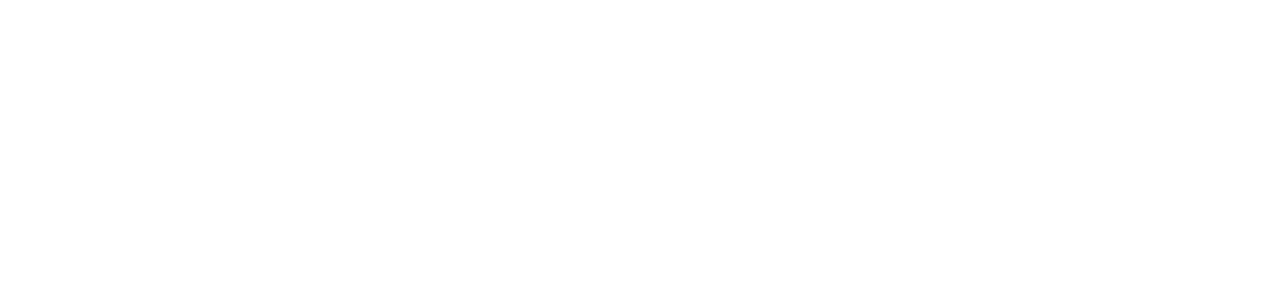
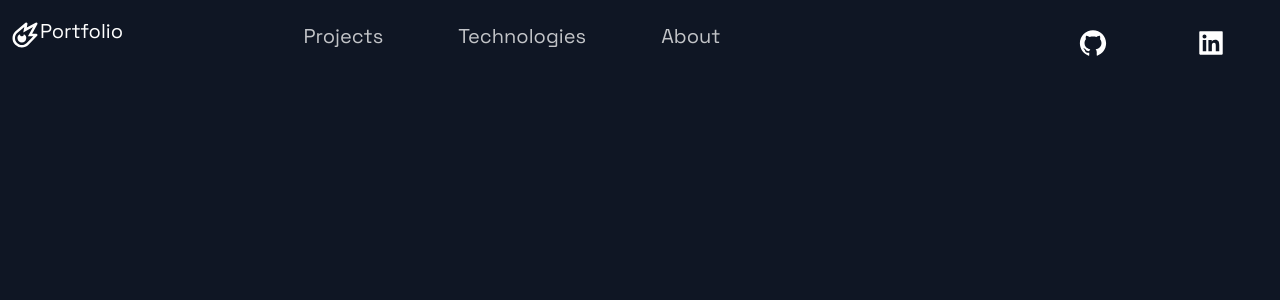
Before and after one commit to mcatzin/Portfolio-nextjs, a Next.js app: page / in a window 1280 px wide. Shown: the top 300 px of the page. Built offline with nearby package versions, Linux system fonts and the light colour scheme.

Commit message:
Add defaul styles

```diff
--- a/src/components/Header/Header.js
+++ b/src/components/Header/Header.js
@@ -1,7 +1,7 @@
 import Link from "next/link";
 import React from "react";
-import { AiFillGithub, AiFillInstagram, AiFillLinkedin } from "react-icons/ai";
-import { DiCssDeck } from "react-icons/di";
+import { AiFillGithub, AiFillLinkedin } from "react-icons/ai";
+import { BiMeteor } from "react-icons/bi";
 
 import {
   Container,
@@ -10,17 +10,50 @@
   Div3,
   NavLink,
   SocialIcons,
-} from ".HeaderStyles.js";
+  Span,
+} from "./HeaderStyles";
 
 const Header = () => (
   <Container>
     <Div1>
       <Link href="/">
-        <a style={{ display: "flex", alignItem: "center", color: "white" }}>
-          <DiCssDeck size="3rem" /> <span>Portfolio</span>
+        <a
+          style={{
+            display: "flex",
+            alignItem: "center",
+            color: "white",
+            marginBottom: "20px",
+          }}
+        >
+          <BiMeteor size="3rem" /> <Span>Portfolio</Span>
         </a>
       </Link>
     </Div1>
+    <Div2>
+      <li>
+        <Link href="#projects">
+          <NavLink>Projects</NavLink>
+        </Link>
+      </li>
+      <li>
+        <Link href="#tech">
+          <NavLink>Technologies</NavLink>
+        </Link>
+      </li>
+      <li>
+        <Link href="#about">
+          <NavLink>About</NavLink>
+        </Link>
+      </li>
+    </Div2>
+    <Div3>
+      <SocialIcons href="https://github.com/mcatzin">
+        <AiFillGithub size="3rem" />
+      </SocialIcons>
+      <SocialIcons href="https://linkedin.com">
+        <AiFillLinkedin size="3rem" />
+      </SocialIcons>
+    </Div3>
   </Container>
 );
 
--- a/src/components/Header/HeaderStyles.js
+++ b/src/components/Header/HeaderStyles.js
@@ -0,0 +1,125 @@
+import { IoIosArrowDropdown } from "react-icons/io";
+import styled from "styled-components";
+
+export const Container = styled.div`
+  display: grid;
+  grid-template-columns: repeat(5, 1fr);
+  grid-template-rows: 1fr;
+  grid-column-gap: 2rem;
+  padding: 1rem;
+  padding-top: 2rem;
+
+  @media ${(props) => props.theme.breakpoints.sm} {
+    display: grid;
+    grid-template-columns: repeat(5, 1fr);
+    grid-template-rows: repeat(2, 60px);
+    grid-column-gap: 0.5rem;
+    grid-row-gap: 0.5rem;
+  }
+`;
+export const Span = styled.span`
+  font-size: 2rem;
+`;
+export const Div1 = styled.div`
+  grid-area: 1 / 1 / 2 / 2;
+  display: flex;
+  flex-direction: row;
+  align-content: center;
+  @media ${(props) => props.theme.breakpoints.sm} {
+    grid-area: 1 / 1 / 2 / 3;
+  }
+`;
+export const Div2 = styled.div`
+  grid-area: 1 / 2 / 2 / 4;
+  display: flex;
+  justify-content: space-around;
+  @media ${(props) => props.theme.breakpoints.sm} {
+    grid-area: 2 / 2 / 3 / 5;
+  }
+`;
+export const Div3 = styled.div`
+  grid-area: 1 / 5 / 2 / 6;
+  display: flex;
+  justify-content: space-around;
+  align-items: center;
+  @media ${(props) => props.theme.breakpoints.sm} {
+    align-items: center;
+    grid-area: 1 / 4 / 2 / 6;
+  }
+`;
+
+// Navigation Links
+export const NavLink = styled.a`
+  font-size: 2rem;
+  line-height: 32px;
+  color: rgba(255, 255, 255, 0.75);
+  transition: 0.4s ease;
+  &:hover {
+    color: #fff;
+    opacity: 1;
+    cursor: pointer;
+  }
+  @media ${(props) => props.theme.breakpoints.sm} {
+    padding: 0.5rem;
+  }
+`;
+
+/// DropDown Contact
+export const ContactDropDown = styled.button`
+  border: none;
+  display: flex;
+  position: relative;
+  background: none;
+  font-size: 1.7rem;
+
+  line-height: 32px;
+  color: rgba(255, 255, 255, 0.75);
+  cursor: pointer;
+  transition: 0.3s ease;
+
+  &:focus {
+    outline: none;
+  }
+  &:hover {
+    color: #fff;
+  }
+
+  @media ${(props) => props.theme.breakpoints.sm} {
+    padding: 0.4rem 0;
+  }
+  @media ${(props) => props.theme.breakpoints.md} {
+    padding: 0;
+  }
+`;
+
+export const NavProductsIcon = styled(IoIosArrowDropdown)`
+  margin-left: 8px;
+  display: flex;
+  align-self: center;
+  transition: 0.3s ease;
+  opacity: ${({ isOpen }) => (isOpen ? "1" : ".75")};
+  transform: ${({ isOpen }) => (isOpen ? "scaleY(-1)" : "scaleY(1)")};
+
+  &:hover {
+    opacity: 1;
+  }
+
+  @media ${(props) => props.theme.breakpoints.sm} {
+    margin: 2px 0 0 2px;
+    width: 15px;
+  }
+`;
+
+// Social Icons
+
+export const SocialIcons = styled.a`
+  transition: 0.3s ease;
+  color: white;
+  border-radius: 50px;
+  padding: 8px;
+  &:hover {
+    background-color: #212d45;
+    transform: scale(1.2);
+    cursor: pointer;
+  }
+`;
--- a/src/layout/Layout.js
+++ b/src/layout/Layout.js
@@ -1,13 +1,13 @@
 import React from "react";
 
-import Header from "./Header";
+import Header from "../components/Header/Header";
 import { Container } from "./LayoutStyles";
+
 export const Layout = ({ children }) => {
   return (
     <Container>
-      <Header>
-        <main>{children}</main>
-      </Header>
+      <Header></Header>
+      <main>{children}</main>
     </Container>
   );
 };
--- a/src/pages/_app.js
+++ b/src/pages/_app.js
@@ -1,7 +1,13 @@
-import '../styles/globals.css'
+import Theme from "../styles/theme";
 
 function MyApp({ Component, pageProps }) {
-  return <Component {...pageProps} />
+  return (
+    <>
+      <Theme>
+        <Component {...pageProps} />
+      </Theme>
+    </>
+  );
 }
 
-export default MyApp
+export default MyApp;
--- /dev/null
+++ b/src/pages/_document.js
@@ -0,0 +1,46 @@
+import Document, { Head, Html, Main, NextScript } from "next/document";
+import { ServerStyleSheet } from "styled-components";
+
+export default class MyDocument extends Document {
+  static async getInitialProps(ctx) {
+    const sheet = new ServerStyleSheet();
+    const originalRenderPage = ctx.renderPage;
+
+    try {
+      ctx.renderPage = () =>
+        originalRenderPage({
+          enhanceApp: (App) => (props) =>
+            sheet.collectStyles(<App {...props} />),
+        });
+
+      const initialProps = await Document.getInitialProps(ctx);
+      return {
+        ...initialProps,
+        styles: (
+          <>
+            {initialProps.styles}
+            {sheet.getStyleElement()}
+          </>
+        ),
+      };
+    } finally {
+      sheet.seal();
+    }
+  }
+  render() {
+    return (
+      <Html lang="en-GB">
+        <Head>
+          <link
+            href="https://fonts.googleapis.com/css2?family=Space+Grotesk:wght@300;400;500;600;700&display=swap"
+            rel="stylesheet"
+          />
+        </Head>
+        <body>
+          <Main />
+          <NextScript />
+        </body>
+      </Html>
+    );
+  }
+}
--- a/src/pages/index.js
+++ b/src/pages/index.js
@@ -1,7 +1,7 @@
-import Head from "next/head";
-import Image from "next/image";
-import styles from "../styles/Home.module.css";
+import { Layout } from "../layout/Layout";
 
-export default function Home() {
-  return <div className={styles.container}></div>;
-}
+const Home = () => {
+  return <Layout></Layout>;
+};
+
+export default Home;
--- a/src/styles/globals.css
+++ /dev/null
@@ -1,16 +0,0 @@
-html,
-body {
-  padding: 0;
-  margin: 0;
-  font-family: -apple-system, BlinkMacSystemFont, Segoe UI, Roboto, Oxygen,
-    Ubuntu, Cantarell, Fira Sans, Droid Sans, Helvetica Neue, sans-serif;
-}
-
-a {
-  color: inherit;
-  text-decoration: none;
-}
-
-* {
-  box-sizing: border-box;
-}
--- /dev/null
+++ b/src/styles/globals.js
@@ -0,0 +1,37 @@
+import { createGlobalStyle } from "styled-components";
+import { normalize } from "styled-normalize";
+
+const GlobalStyles = createGlobalStyle`
+  ${normalize};
+
+  * {
+    box-sizing: border-box;
+    margin: 0;
+    padding: 0;
+  }
+  html {
+    font-size: 62.5%;
+    scroll-behavior: smooth;
+
+  }
+  body {
+    font-family: ${(props) => props.theme.fonts.main};
+    font-size: 1.6rem;
+    background: ${(props) => props.theme.colors.background1};
+    color: ${(props) => props.theme.colors.primary1};
+    cursor: default;
+
+  }
+  h1,h2,h3,h4,h5,h6,button {
+    font-family: ${(props) => props.theme.fonts.title};
+  }
+  a {
+    text-decoration: none;
+  }
+  li{
+    list-style: none;
+  }
+
+`;
+
+export default GlobalStyles;
--- /dev/null
+++ b/src/styles/theme.js
@@ -0,0 +1,13 @@
+import { ThemeProvider } from "styled-components";
+
+import theme from "../themes/default";
+import GlobalStyles from "./globals";
+
+const Theme = ({ children }) => (
+  <ThemeProvider theme={theme}>
+    <GlobalStyles />
+    {children}
+  </ThemeProvider>
+);
+
+export default Theme;
--- /dev/null
+++ b/src/themes/default.js
@@ -0,0 +1,22 @@
+export default {
+  // Temp fonts
+  fonts: {
+    title: "Space Grotesk, sans-serif",
+    main: "Space Grotesk, sans-serif",
+  },
+  // Colors for layout
+  colors: {
+    primary1: "hsl(204,23.8%,95.9%)",
+    background1: "#0F1624",
+    accent1: "hsl(34.9,98.6%,72.9%)",
+    button: "hsl(205.1,100%,36.1%)",
+    background2: "hsl(232.7,27.3%,23.7%)",
+  },
+  // Breakpoints for responsive design
+  breakpoints: {
+    sm: "screen and (max-width: 640px)",
+    md: "screen and (max-width: 768px)",
+    lg: "screen and (max-width: 1024px)",
+    xl: "screen and (max-width: 1280px)",
+  },
+};
```
